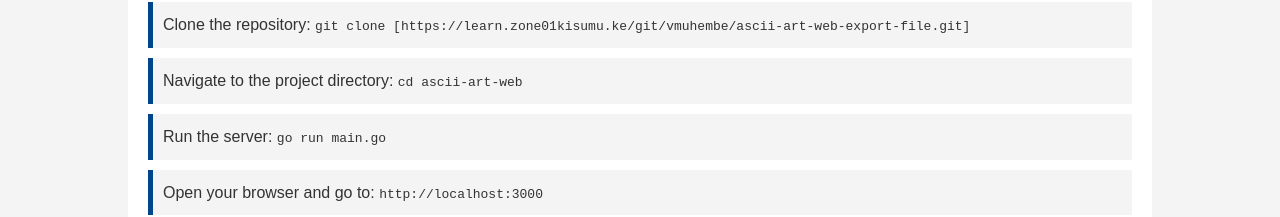
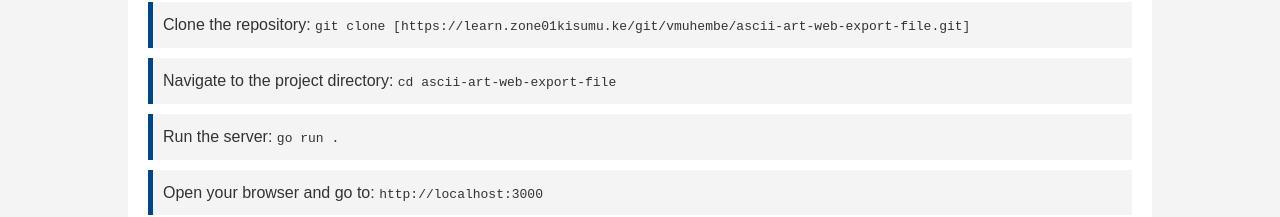
Before and after one commit to anamivale/ascii-art-web, a plain HTML site: page template/about.html in a window 1280 px wide. Shown: the part 529-746 px from the top of the page. Drawn offline with Linux system fonts and the light colour scheme; files that its build step writes are made by us from their sources.

Commit message:
docs: change the cd command

```diff
--- a/template/about.html
+++ b/template/about.html
@@ -39,9 +39,9 @@
               >
             </li>
             <li>
-              Navigate to the project directory: <code>cd ascii-art-web</code>
+              Navigate to the project directory: <code>cd ascii-art-web-export-file</code>
             </li>
-            <li>Run the server: <code>go run main.go</code></li>
+            <li>Run the server: <code>go run .</code></li>
             <li>
               Open your browser and go to: <code>http://localhost:3000</code>
             </li>
```
